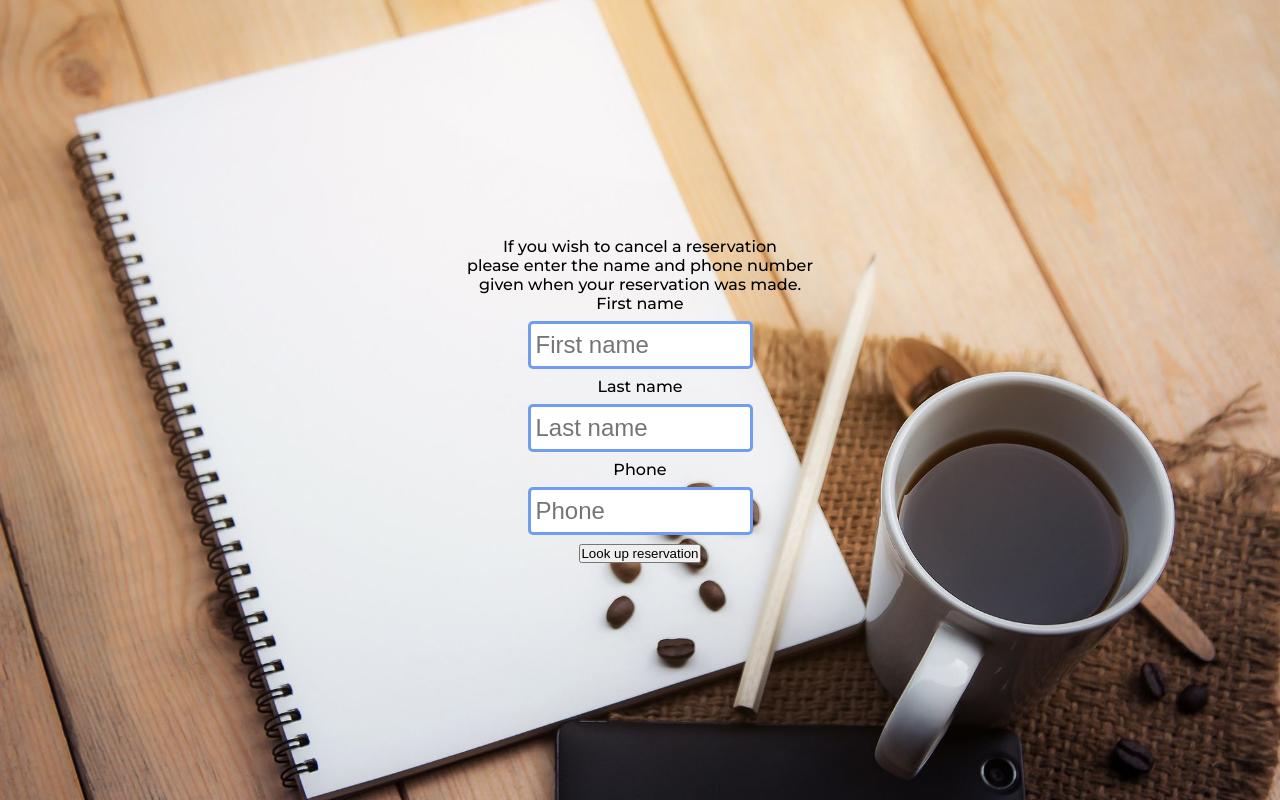
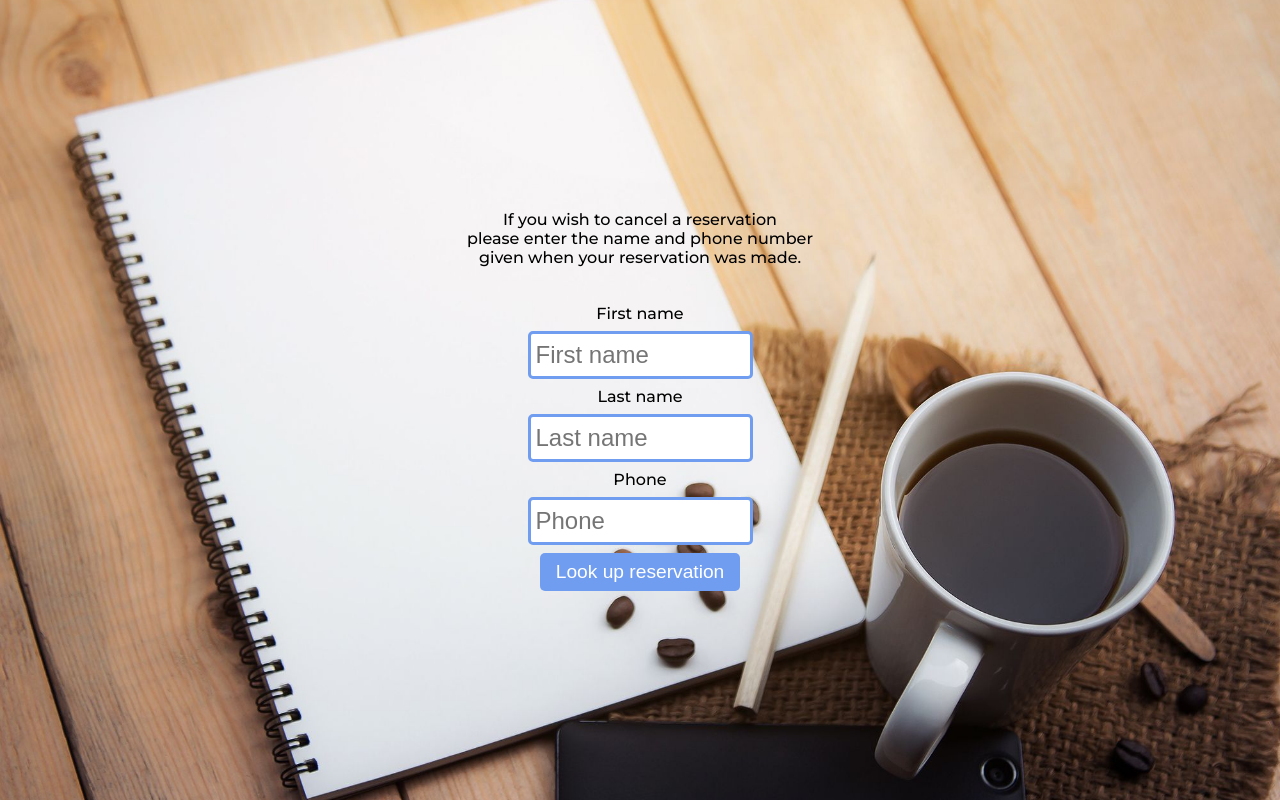
Before and after one commit to darrellgrant/reservation-app-UI, a PHP site: page /cancel.step1.php in a window 1280 px wide. Shown: the part 60-860 px from the top of the page. Run offline with PHP 8.4, Linux system fonts and the light colour scheme; some libraries are stand-ins or nearby versions.

Commit message:
Corrections to cancel.step1.php

```diff
--- a/cancel.step1.php
+++ b/cancel.step1.php
@@ -9,7 +9,7 @@ include_once 'header.php';
                 please enter the name and phone number<br>
                 given when your reservation was made.
             </p>
-            <div class="error-msg" id="global-error-msg"></div>
+            <div class="error-1" id="global-error-msg"></div>
 
             <form action="includes/cancel.lookup.inc.php" method="POST">
             <div>
@@ -31,14 +31,14 @@ include_once 'header.php';
 
             <div>
             <div class="error-msg" id="error-msg-2"></div>
-            <button type="submit" name="send-cancel-data" id="cancelBTN">Look up reservation</button>
+            <button type="submit" name="send-cancel-data" id="cancelBTN" class="button">Look up reservation</button>
             </div>
         </form>
         <?php
 
         if(isset($_SESSION['message'])): ?>
 
-        <div>
+        <div class="error-1">
              <?php
 
 
--- a/css/style.css
+++ b/css/style.css
@@ -123,6 +123,26 @@ nav {
   height: 1.5rem;
   margin-top: 0.4rem;
 }
+
+/*reservation.php*/
+.error-1 {
+  color: crimson;
+  font-size: 1.5rem;
+  height: 1.5rem;
+  margin-top: 0.4rem;
+  margin-bottom: 0.4rem;
+}
+
+.error-2 {
+  color: crimson;
+  font-size: 1rem;
+}
+
+.error-msg {
+  color: crimson;
+  font-size: 1rem;
+}
+
 input[type="text"] {
   border-radius: 5px;
   padding: 5px;
--- a/js/script.js
+++ b/js/script.js
@@ -331,29 +331,29 @@ if (cancelBTN) {
     let letters = /^[a-zA-Z\s]+$/;
     let phoneCheck = /^(\d{3}-\d{3}-\d{4})*$/;
     if (fname != "" && !letters.test(fname)) {
+      errorGroup[0].innerHTML = "Please enter only letters";
+      status = false;
+      inputGroup[0].onkeyup = function () {
+        errorGroup[0].innerHTML = "";
+        status = true;
+      };
+    }
+
+    if (lname != "" && !letters.test(lname)) {
       errorGroup[1].innerHTML = "Please enter only letters";
       status = false;
-      inputGroup[0].onkeyup = function () {
+      inputGroup[1].onkeyup = function () {
         errorGroup[1].innerHTML = "";
         status = true;
       };
     }
 
-    if (lname != "" && !letters.test(lname)) {
-      errorGroup[2].innerHTML = "Please enter only letters";
-      status = false;
-      inputGroup[1].onkeyup = function () {
-        errorGroup[2].innerHTML = "";
-        status = true;
-      };
-    }
-
     if (phone != "" && !phoneCheck.test(phone)) {
-      errorGroup[3].innerHTML =
+      errorGroup[2].innerHTML =
         "Number entered does not match the correct pattern:<br> Example 123-456-7890";
       status = false;
       inputGroup[2].onkeyup = function () {
-        errorGroup[3].innerHTML = "";
+        errorGroup[2].innerHTML = "";
         status = true;
       };
     }
@@ -361,6 +361,8 @@ if (cancelBTN) {
     return status;
   }
 }
+
+/****************************************************************************/
 
 /***************************VALIDATE UPDATE FORM****************************/
 //validate entries in form used to update user entries (update.php)
--- a/review.php
+++ b/review.php
@@ -9,7 +9,7 @@ include_once 'header.php';
                 please enter the name and phone number<br>
                 given when your reservation was made.
             </p>
-            <div class="error-msg" id="global-error-msg"></div>
+            <div class="error-1" id="global-error-msg"></div>
 
             <form action="includes/review.lookup.inc.php" method="POST">
             <div>
@@ -39,7 +39,7 @@ include_once 'header.php';
 
         if(isset($_SESSION['message'])): ?>
 
-        <div>
+        <div class="error-1">
              <?php
 
 
```
